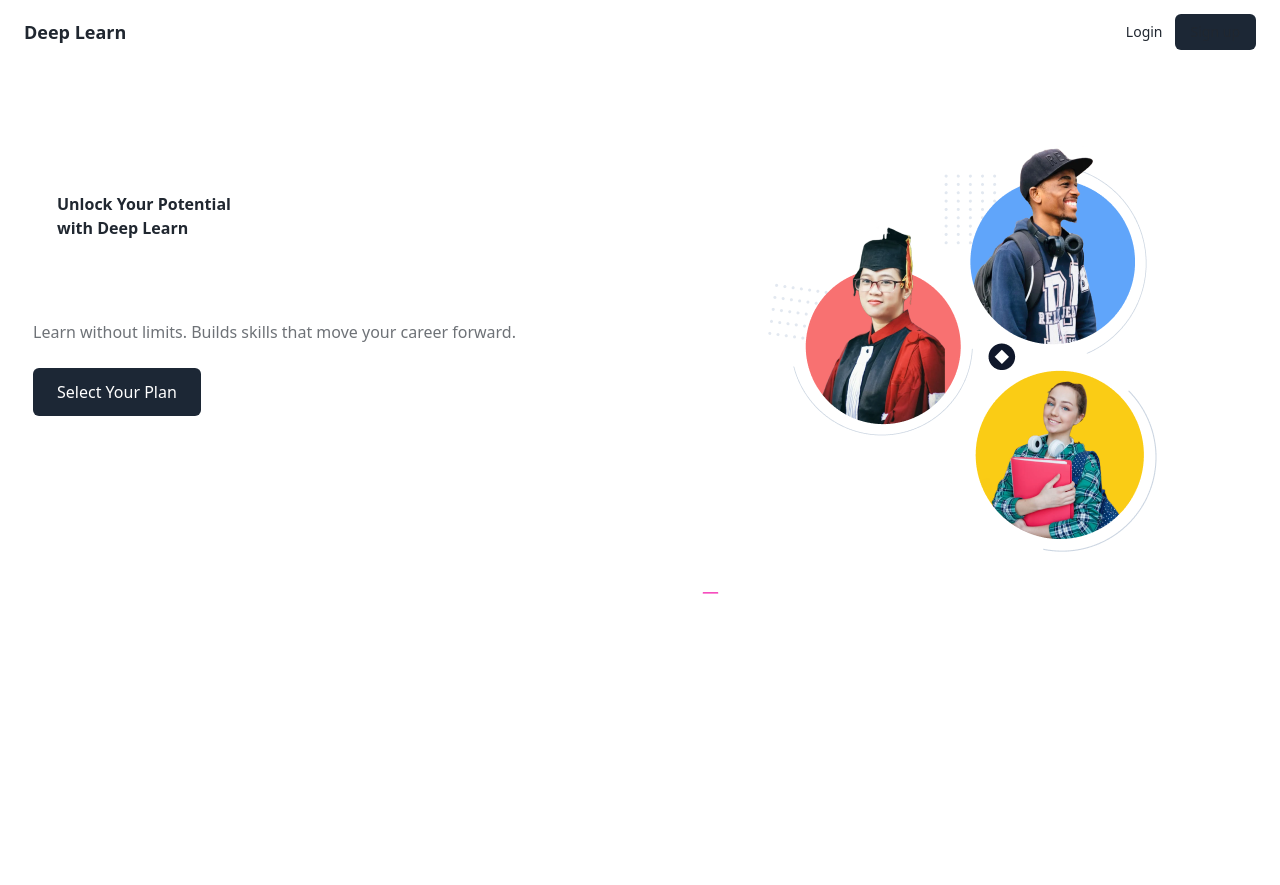
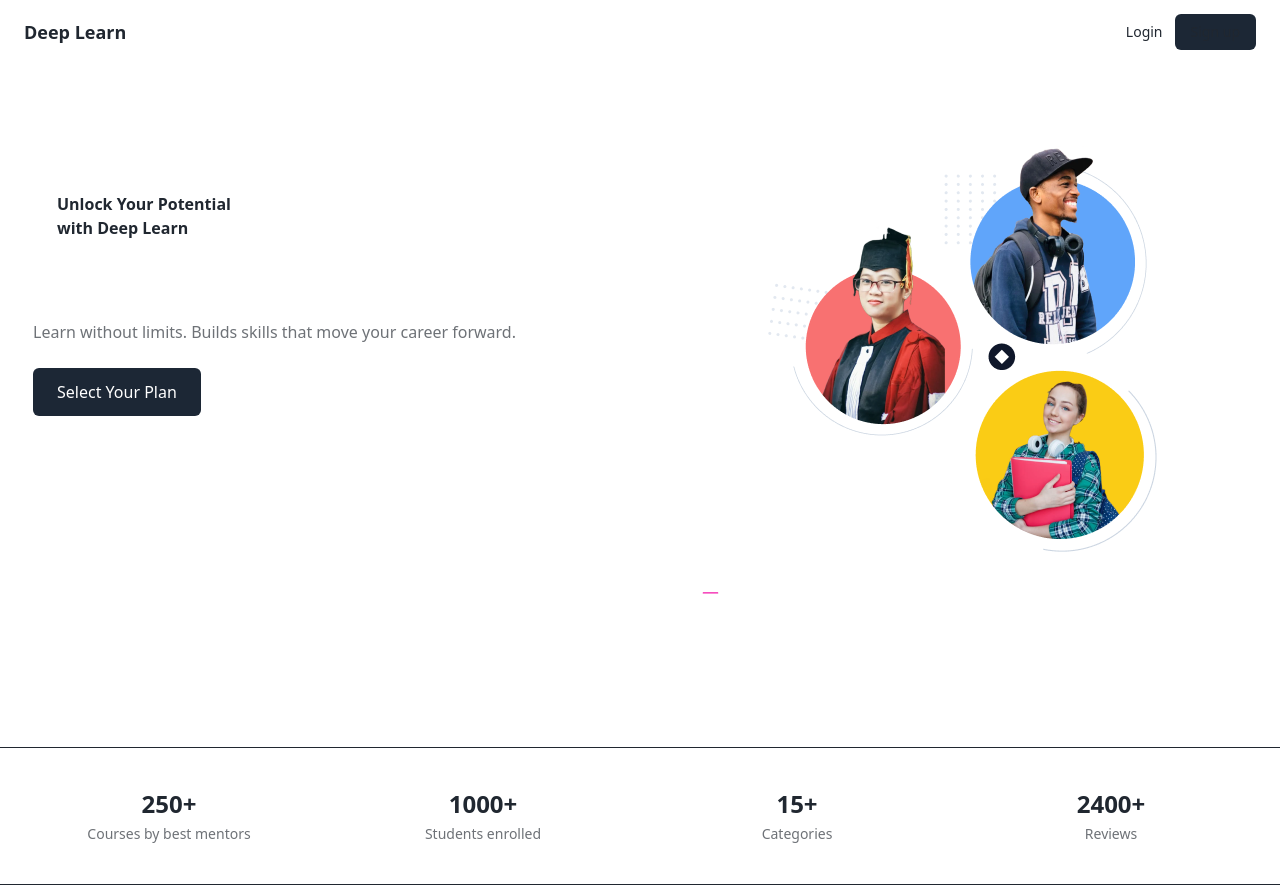
Before and after one commit to dev13-Vishnu/deep-learn-client, a React (Vite) app: page / in a window 1280 px wide. Before the commit the page ends 800 px from the top, so only its background shows below. Built offline with nearby package versions, Linux system fonts and the light colour scheme; no server answers.

Commit message:
feat(landing): add stats section

```diff
--- a/src/pages/landing/LandingPage.tsx
+++ b/src/pages/landing/LandingPage.tsx
@@ -1,9 +1,11 @@
-import HeroSection from "./sections/Herosection";
+import HeroSection from "./sections/HeroSection";
+import StatsSection from "./sections/StatsSection";
 
 export default function LandingPage() {
     return (
         <div className="flex flex-col gap-20">
             <HeroSection/>
+            <StatsSection/>
         </div>
     )
 }
--- /dev/null
+++ b/src/pages/landing/sections/StatsSection.tsx
@@ -0,0 +1,42 @@
+interface StatItem {
+    value: string;
+    label: string;
+}
+
+interface StatsSectionProps {
+    stats?: StatItem[];
+}
+
+const DEFAULT_STATS: StatItem[] = [
+    {value: '250+', label: 'Courses by best mentors' },
+    { value: '1000+', label: 'Students enrolled' },
+    { value: '15+', label: 'Categories' },
+    { value: '2400+', label: 'Reviews' },
+];
+
+export default function StatsSection ({
+    stats = DEFAULT_STATS,
+}: StatsSectionProps) {
+    return (
+        <section className="border-y boder-[color:var(--color-border)] bg-white">
+            <div className="mx-auto max-w-7xl px-6 py-10">
+                <div className="grid grid-cols-2 gap-6 md:grid-cols-4">
+                    {stats.map((stat) => (
+                        <div
+                            key = {stat.label}
+                            className="flex flex-col items-center text-center"
+                        >
+                            <span className="text-2xl font-semibold">
+                                {stat.value}
+                            </span>
+                            <span className="mt-1 text-sm text-[color:var(--color-muted)]">
+                                {stat.label}
+                            </span>
+                        </div>
+                    ))}
+                </div>
+            </div>
+
+        </section>
+    )
+}
```
